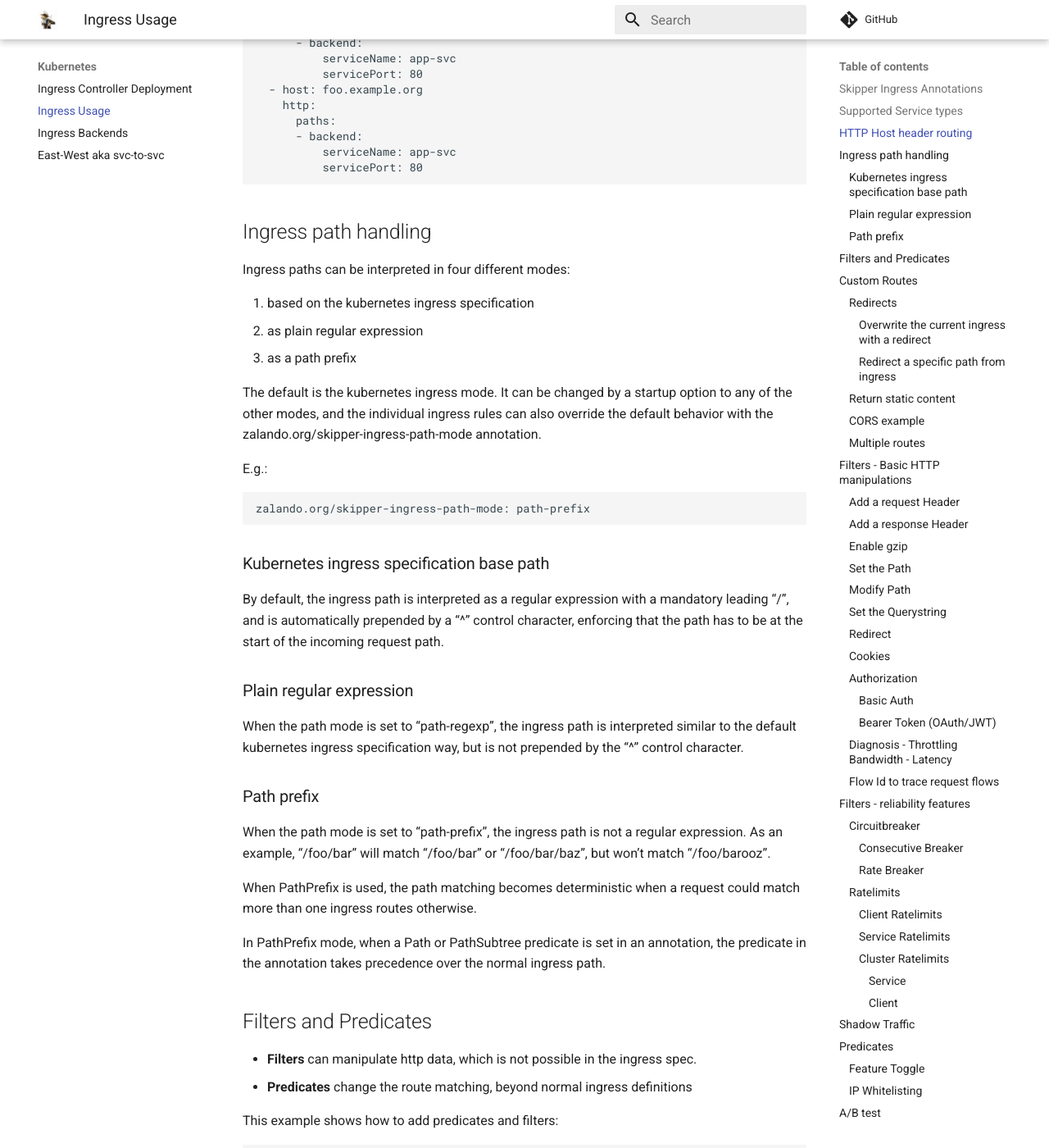
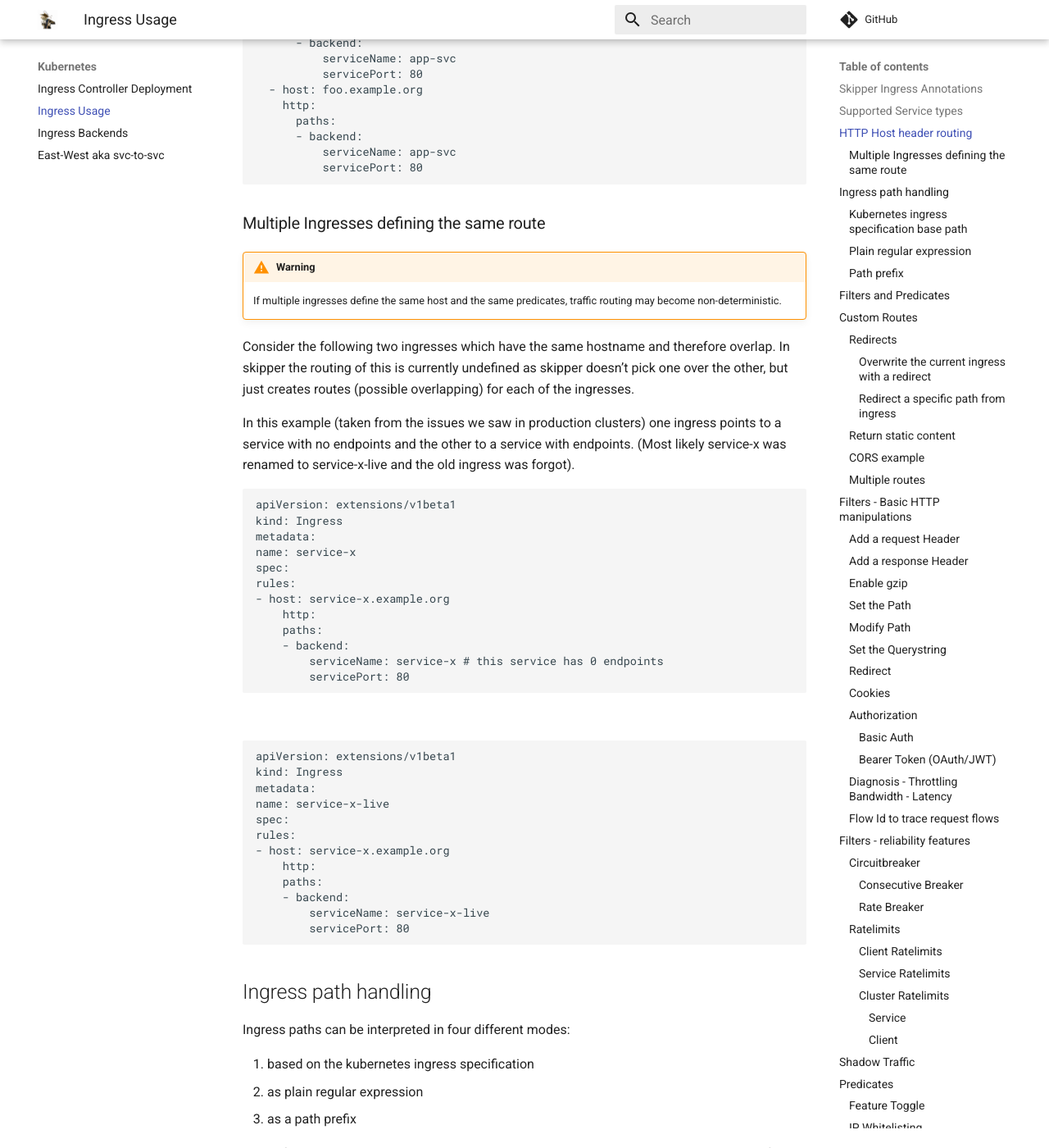
Before and after one commit to zalando/skipper, an MkDocs documentation site: the page built from docs/kubernetes/ingress-usage.md, in a window 1280 px wide and 1400 px high, scrolled down 2049 px. Shown: the whole window at 82% size. Built offline with MkDocs 1.6.1 and Material for MkDocs 9.7.7, drawn with Linux system fonts in a browser that asks for light colours; comment, search, counter and statistics services are not loaded.

Commit message:
Warning against multiple Ingresses (#954)
* Warning against multiple Ingresses

Warning against multiple ingresses defining the same Host header
 because that causes routing to become non-deterministic

Signed-off-by: Muhammad Muaaz Saleem <muhammad.muaaz.saleem@zalando.de>

```diff
--- a/docs/kubernetes/ingress-usage.md
+++ b/docs/kubernetes/ingress-usage.md
@@ -75,6 +75,50 @@ Cloud migration.
           - backend:
               serviceName: app-svc
               servicePort: 80
+
+### Multiple Ingresses defining the same route
+
+!!! Warning
+
+    If multiple ingresses define the same host and the same predicates, traffic routing may become non-deterministic.
+
+Consider the following two ingresses which have the same hostname and therefore
+overlap. In skipper the routing of this is currently undefined as skipper
+doesn't pick one over the other, but just creates routes (possible overlapping)
+for each of the ingresses.
+
+In this example (taken from the issues we saw in production clusters) one
+ingress points to a service with no endpoints and the other to a service with
+endpoints. (Most likely service-x was renamed to service-x-live and the old
+ingress was forgot).
+
+    apiVersion: extensions/v1beta1
+    kind: Ingress
+    metadata:
+    name: service-x
+    spec:
+    rules:
+    - host: service-x.example.org
+        http:
+        paths:
+        - backend:
+            serviceName: service-x # this service has 0 endpoints
+            servicePort: 80
+
+&#x200B;
+
+    apiVersion: extensions/v1beta1
+    kind: Ingress
+    metadata:
+    name: service-x-live
+    spec:
+    rules:
+    - host: service-x.example.org
+        http:
+        paths:
+        - backend:
+            serviceName: service-x-live
+            servicePort: 80
 
 ## Ingress path handling
 
```
